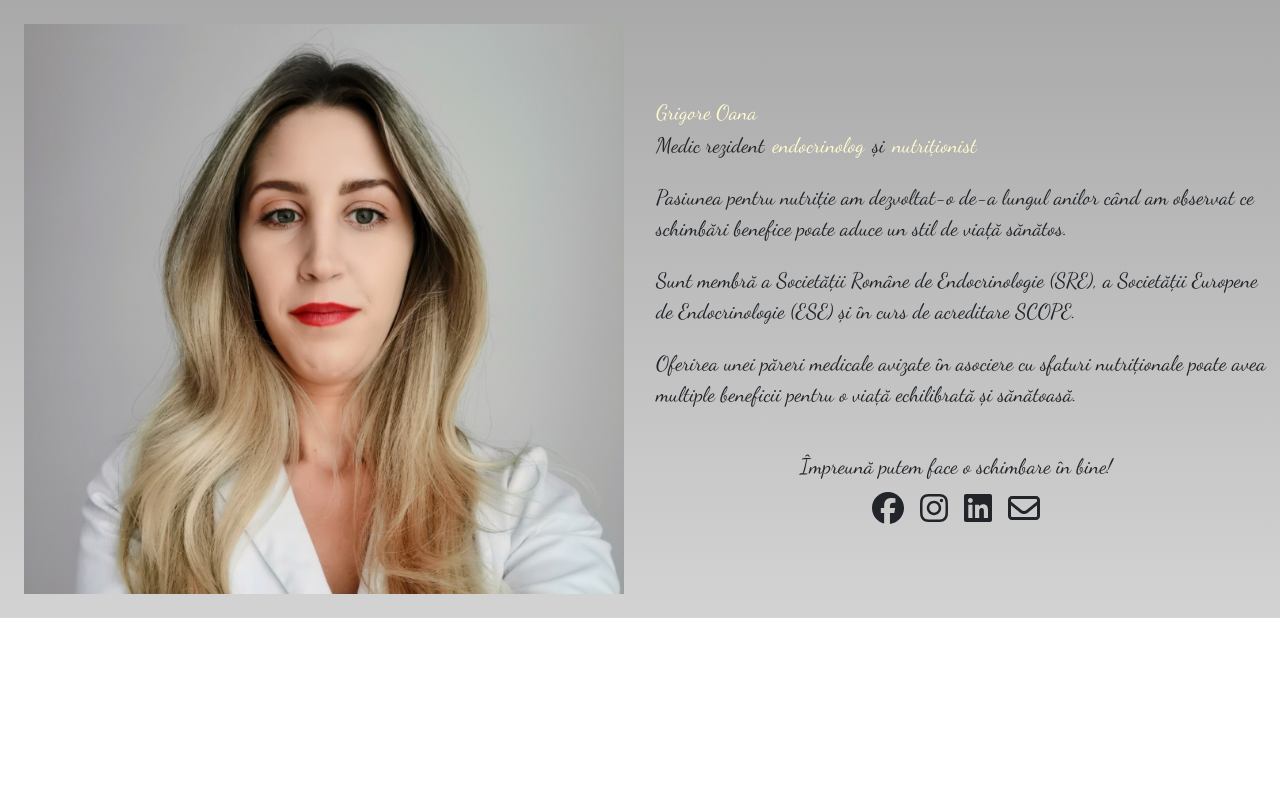
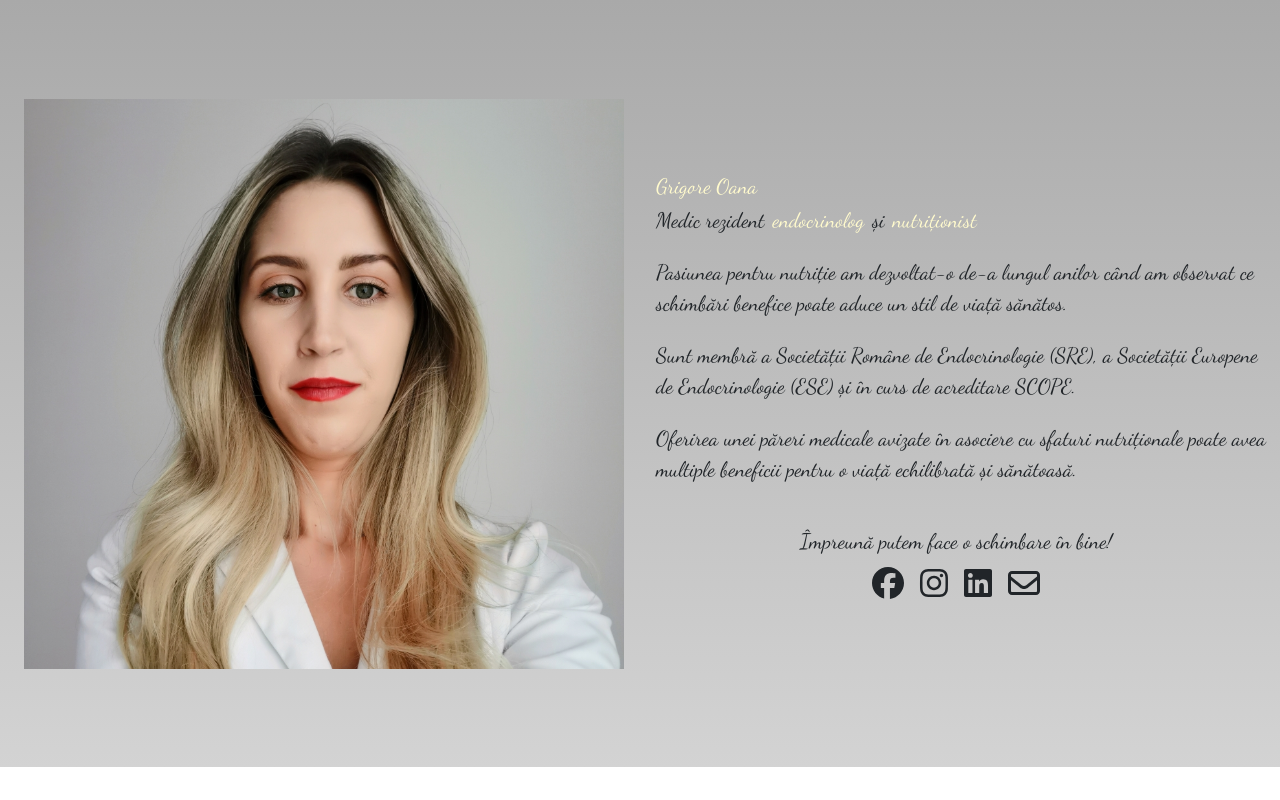
Before and after one commit to RaresMihail/OanaLandingPage, an Angular app: page / in a window 1280 px wide. Built offline with nearby package versions, Linux system fonts and the light colour scheme.

Commit message:
Fix for page responsiveness

```diff
--- a/src/app/components/landing-page/landing-page.component.html
+++ b/src/app/components/landing-page/landing-page.component.html
@@ -7,7 +7,6 @@
       <div class="d-flex flex-column p-3">
         <div class="d-flex text-wrap">
           <h2 class="pe-2 word-highlight">Grigore Oana</h2>
-          <h2 class="word-highlight"></h2>
         </div>
         <div class="d-flex text-wrap">
           <h2>Medic rezident</h2>
--- a/src/app/components/landing-page/landing-page.component.scss
+++ b/src/app/components/landing-page/landing-page.component.scss
@@ -14,10 +14,10 @@
   }
 }
 
-@media (min-width: 1799.98px) {
+@media (min-width: 1199.98px) {
   .landing-page {
-    padding-top: 85px;
-    padding-bottom: 84px;
+    padding-top: 75px;
+    padding-bottom: 74px;
   }
 }
 
```
Also changed, not shown: src/assets/LandingPageImage.jpg.
